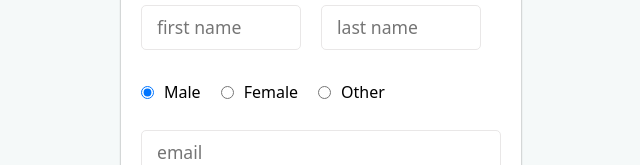
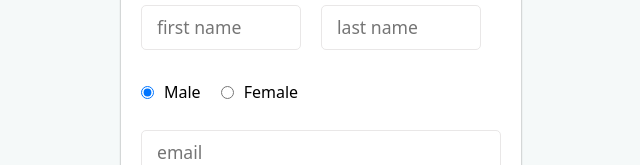
Before and after one commit to coderceder61/social_network, a React (Create React App) app: page /signup in a window 1280 px wide. Shown: the part 279-444 px from the top of the page, without its empty margins (319-959 px from the left). Built offline with nearby package versions, Linux system fonts and the light colour scheme; a web font is replaced by a local one.

Commit message:
Update Sign.js

```diff
--- a/src/Sign.js
+++ b/src/Sign.js
@@ -140,7 +140,7 @@ function Home() {
             <div style={{display:'flex',alignItems:'center'}}>
             <input autocomplete="off" checked={formData.gender === 'male'} onChange={handleChange3} type="radio" id="male" value='male' name="gender"/><label htmlFor='male'>Male</label>
             <input autocomplete="off" checked={formData.gender === 'female'} onChange={handleChange3} type="radio" id="female" value='female' name="gender"/><label htmlFor='female'>Female</label>
-              <input autocomplete="off" checked={formData.gender === 'other'} onChange={handleChange3} type="radio" id="other" value='other' name="gender"/><label htmlFor='other'>Other</label>
+
             </div>
             <input autocomplete="off" value={formData.e_mail} onChange={handleChange4} style={{width:'90%',margin:'15px 20px 10px 20px'}} required type="email" placeholder='email' name='e_mail'/>
             {good3 && <span style={{margin:'10px 20px',display:'inline-block',color:'rgb(243, 10, 100)',border:'1px solid rgb(203, 184, 190)',padding:'15px 10px',backgroundColor:'#f8d7da',width:'90%'}}>email is not given</span>}
```
